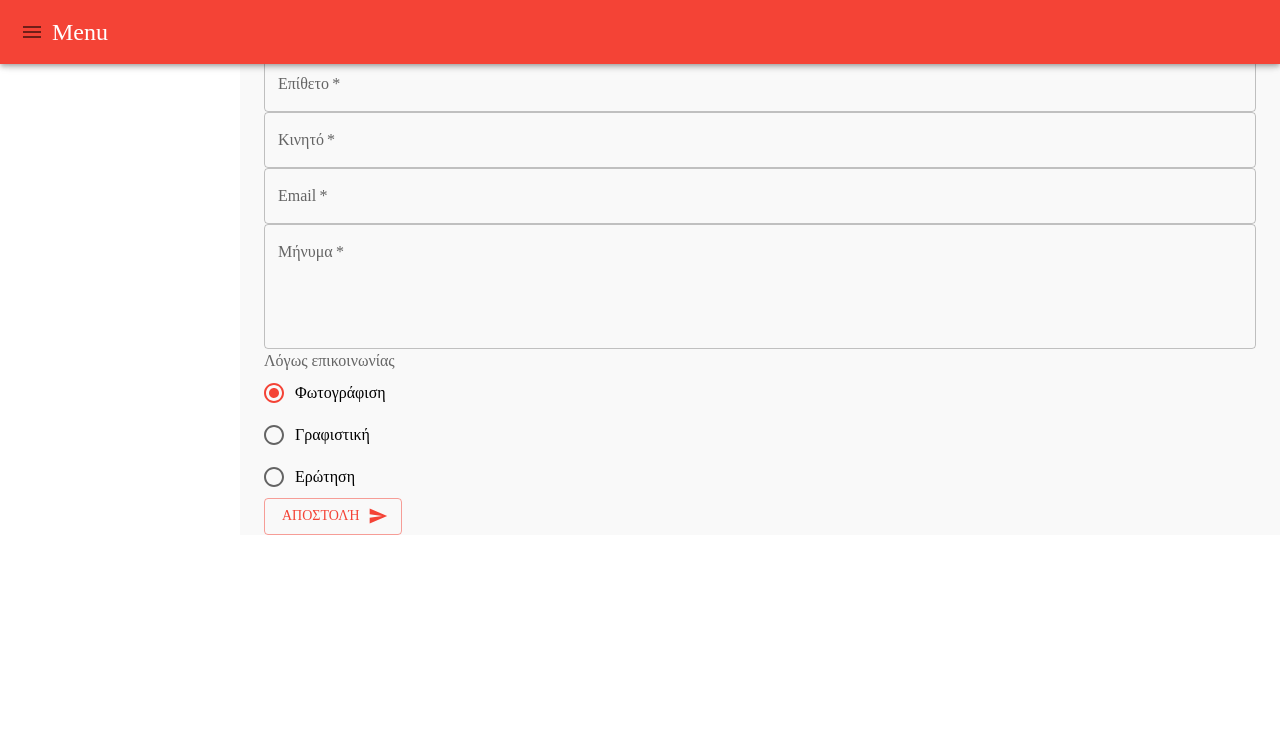
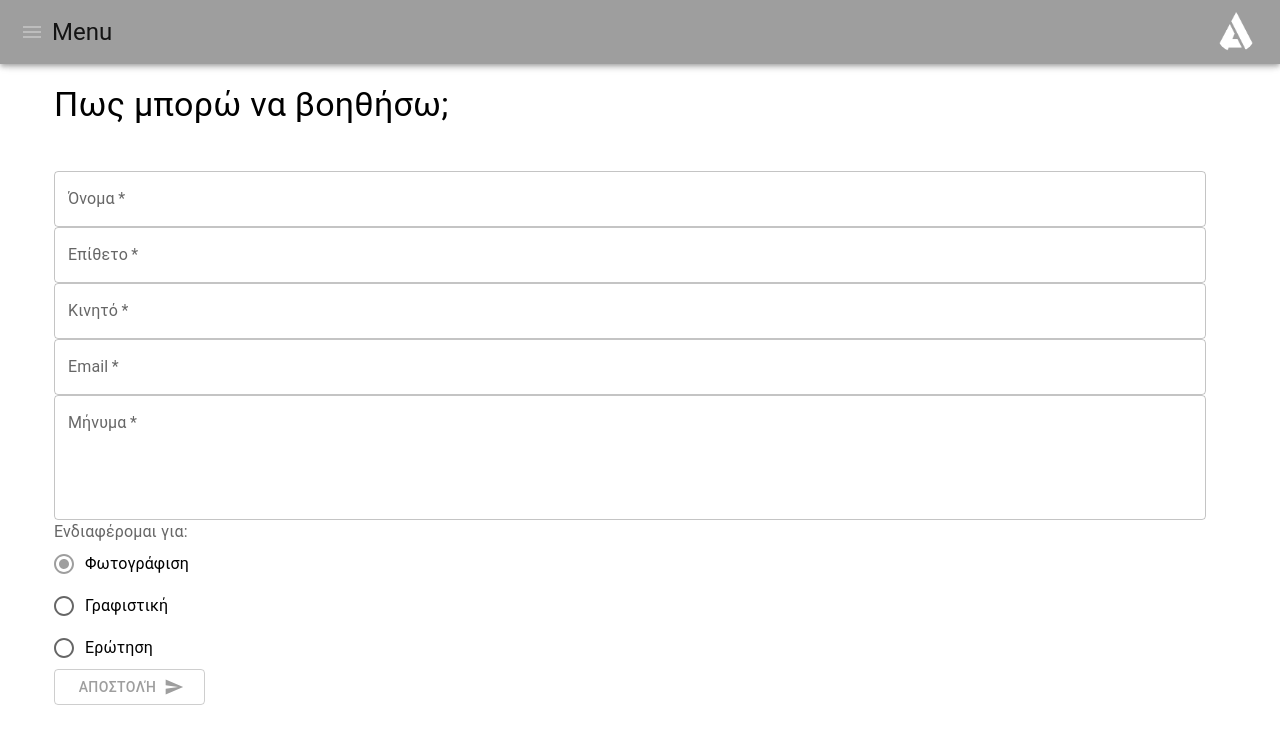
Before and after one commit to Blatsos/project-TA, a React (Create React App) app: page /contact in a window 1280 px wide. Shown: the top 744 px of the page. Built offline with nearby package versions, Linux system fonts and the light colour scheme; a web font is replaced by a local one.

Commit message:
emailjs tests

```diff
--- a/package.json
+++ b/package.json
@@ -3,6 +3,7 @@
   "version": "0.1.0",
   "private": true,
   "dependencies": {
+    "@emailjs/browser": "^3.4.0",
     "@emotion/react": "^11.7.1",
     "@emotion/styled": "^11.6.0",
     "@mui/material": "^5.4.0",
--- a/public/index.html
+++ b/public/index.html
@@ -2,14 +2,14 @@
 <html lang="en">
   <head>
     <meta charset="utf-8" />
-    <link rel="icon" href="%PUBLIC_URL%/favicon.ico" />
+    <link rel="icon" href="/logo.png" />
     <meta name="viewport" content="width=device-width, initial-scale=1" />
     <meta name="theme-color" content="#000000" />
     <meta
       name="description"
       content="Web site created using create-react-app"
     />
-    <link rel="apple-touch-icon" href="%PUBLIC_URL%/logo192.png" />
+    <link rel="apple-touch-icon" href="/logo.png" />
     <!--
       manifest.json provides metadata used when your web app is installed on a
       user's mobile device or desktop. See https://developers.google.com/web/fundamentals/web-app-manifest/
@@ -24,7 +24,7 @@
       work correctly both with client-side routing and a non-root public URL.
       Learn how to configure a non-root public URL by running `npm run build`.
     -->
-    <title>React App</title>
+    <title>Τάσος Αφένδρας</title>
   </head>
   <body>
     <noscript>You need to enable JavaScript to run this app.</noscript>
--- a/src/App.js
+++ b/src/App.js
@@ -1,23 +1,18 @@
 import React from "react";
 import { createTheme, ThemeProvider } from "@mui/material/styles";
-import { red } from "@mui/material/colors";
 import Contact from "./comps/contact";
 import { Route, Routes } from "react-router";
 import Graphic from "./comps/graphic";
 import Layout from "./comps/layout";
 import Home from "./comps/home";
 import Photography from "./comps/photography";
+import { deepOrange, grey, purple } from "@mui/material/colors";
 
 const theme = createTheme({
   palette: {
-    primary: red,
-    secondary: {
-      main: "#FFFFFF",
-    },
     mode: "light",
-  },
-  typography: {
-    fontFamily: "Supermercado",
+    primary: grey,
+    secondary: grey,
   },
 });
 
--- a/src/comps/contact.js
+++ b/src/comps/contact.js
@@ -1,15 +1,24 @@
-import { Button, Container, FormControlLabel } from "@mui/material";
+import {
+  Button,
+  Container,
+  FormControlLabel,
+  Grid,
+  Paper,
+  Typography,
+} from "@mui/material";
 import TextField from "@mui/material/TextField";
 import { makeStyles } from "@mui/styles";
 import SendIcon from "@mui/icons-material/Send";
 import { FormControl, FormLabel } from "@mui/material";
 import { RadioGroup, Radio } from "@mui/material";
 import { useState } from "react";
+import emailjs from "@emailjs/browser";
 
 const useStyles = makeStyles({
   field: {
     marginTop: 25,
-    marginBottom: 20,
+    marginBottom: 200,
+    paddingTop: 20,
     display: "block",
   },
 });
@@ -25,35 +34,57 @@ const Contact = () => {
 
   const submitHandler = (e) => {
     e.preventDefault();
-    console.log(name, surname, email, phone, reason, message);
+    emailjs
+      .sendForm(
+        "service_3mpc33c",
+        "template_luy23oc",
+        e.target,
+        "user_m7GaJCqBu0xIDmmjXPn8V"
+      )
+      .then(
+        (result) => {
+          console.log(result.text);
+        },
+        (error) => {
+          console.log(error.text);
+        }
+      );
+
+    e.target.reset();
   };
   return (
     <Container>
-      <form noValidate autoComplete="off" onSubmit={submitHandler}>
+      <Typography className={classes.field} variant="h4">
+        Πως μπορώ να βοηθήσω;
+      </Typography>
+
+      <form
+        className={classes.field}
+        noValidate
+        autoComplete="off"
+        onSubmit={submitHandler}
+      >
         <TextField
+          name="name"
           onChange={(e) => setName(e.target.value)}
-          className={classes.field}
           fullWidth
           required
           label="Όνομα"
         ></TextField>
         <TextField
           onChange={(e) => setSurname(e.target.value)}
-          className={classes.field}
           required
           fullWidth
           label="Επίθετο"
         ></TextField>
         <TextField
           onChange={(e) => setPhone(e.target.value)}
-          className={classes.field}
           required
           fullWidth
           label="Κινητό"
         ></TextField>
         <TextField
           onChange={(e) => setEmail(e.target.value)}
-          className={classes.field}
           required
           fullWidth
           label="Email"
@@ -68,7 +99,7 @@ const Contact = () => {
           label="Μήνυμα"
         ></TextField>
         <FormControl>
-          <FormLabel>Λόγως επικοινωνίας</FormLabel>
+          <FormLabel>Ενδιαφέρομαι για:</FormLabel>
           <RadioGroup
             value={reason}
             onChange={(e) => setReason(e.target.value)}
--- a/src/comps/layout.js
+++ b/src/comps/layout.js
@@ -1,5 +1,6 @@
 import {
   AppBar,
+  Avatar,
   Drawer,
   IconButton,
   List,
@@ -23,6 +24,25 @@ import CloseIcon from "@mui/icons-material/Close";
 
 const drawerWidth = 240;
 
+const Main = styled("main", { shouldForwardProp: (prop) => prop !== "open" })(
+  ({ theme, open }) => ({
+    flexGrow: 1,
+    padding: theme.spacing(3),
+    transition: theme.transitions.create("margin", {
+      easing: theme.transitions.easing.sharp,
+      duration: theme.transitions.duration.leavingScreen,
+    }),
+    marginLeft: `-${drawerWidth}px`,
+    ...(open && {
+      transition: theme.transitions.create("margin", {
+        easing: theme.transitions.easing.easeOut,
+        duration: theme.transitions.duration.enteringScreen,
+      }),
+      marginLeft: 0,
+    }),
+  })
+);
+
 const menuItems = [
   { text: "Home", icon: <HomeIcon />, path: "/" },
   { text: "Photography", icon: <LinkedCameraIcon />, path: "/photography" },
@@ -32,29 +52,41 @@ const menuItems = [
   { text: "Contact Me", icon: <EmailIcon />, path: "/contact" },
 ];
 
-const useStyles = makeStyles({
+const useStyles = makeStyles((theme) => {
+  return {
     page: {
-    background: "#f9f9f9",
+      // background: "#0d0d0d",
       with: "100%",
     },
     drawer: {
-    width: drawerWidth,
+      width: 30,
     },
     drawerPaper: {
-    width: drawerWidth,
+      width: '100%',
     },
     root: {
       display: "flex",
     },
+    appbar: {
+      width: `calc(100% - ${drawerWidth}px)`,
+    },
+    toolbar: theme.mixins.toolbar,
+    menu: {
+      flexGrow: 1,
+    },
+    avatar: {
+      marginLeft: theme.spacing(2),
+    },
+  };
 });
 
 const DrawerHeader = styled("div")(({ theme }) => ({
   display: "flex",
   alignItems: "center",
-  padding: theme.spacing(0, 1),
+  padding: theme.spacing(0, 2),
   // necessary for content to be below app bar
   ...theme.mixins.toolbar,
-  justifyContent: "center",
+  justifyContent: "left",
 }));
 
 const Layout = ({ children }) => {
@@ -72,16 +104,17 @@ const Layout = ({ children }) => {
 
   return (
     <div className={classes.root}>
-      <div>
-        <AppBar>
+      <AppBar className={classes.appbar}>
         <Toolbar>
           <IconButton onClick={handleDrawerOpen} edge="start">
-              <MenuIcon />
+            <MenuIcon color="secondary"/>
           </IconButton>
-            <Typography variant="h5">Menu</Typography>
+          <Typography className={classes.menu} variant="h5">
+            Menu
+          </Typography>
+          <Avatar src="/logo.png" className={classes.avatar} />
         </Toolbar>
       </AppBar>
-      </div>
       <Drawer
         className={classes.drawer}
         variant="persistent"
@@ -90,7 +123,7 @@ const Layout = ({ children }) => {
         classes={{ paper: classes.drawerPaper }}
       >
         <DrawerHeader>
-          <Typography>Header</Typography>
+          <Typography>Dashboard</Typography>
           <IconButton onClick={handleDrawerClose}>
             <CloseIcon />
           </IconButton>
@@ -102,6 +135,7 @@ const Layout = ({ children }) => {
               key={item.text}
               onClick={() => {
                 navigate(item.path);
+                handleDrawerClose();
               }}
             >
               <ListItemIcon>{item.icon}</ListItemIcon>
@@ -110,7 +144,10 @@ const Layout = ({ children }) => {
           ))}
         </List>
       </Drawer>
-      <div className={classes.page}>{children}</div>
+      <div className={classes.page}>
+        <div className={classes.toolbar}></div>
+        {children}
+      </div>
     </div>
   );
 };
```
Also changed, not shown: public/logo.png (added), 1 other file (tests, documents, lock files or other folders). Lines whose indentation alone changed are shown as unchanged.
